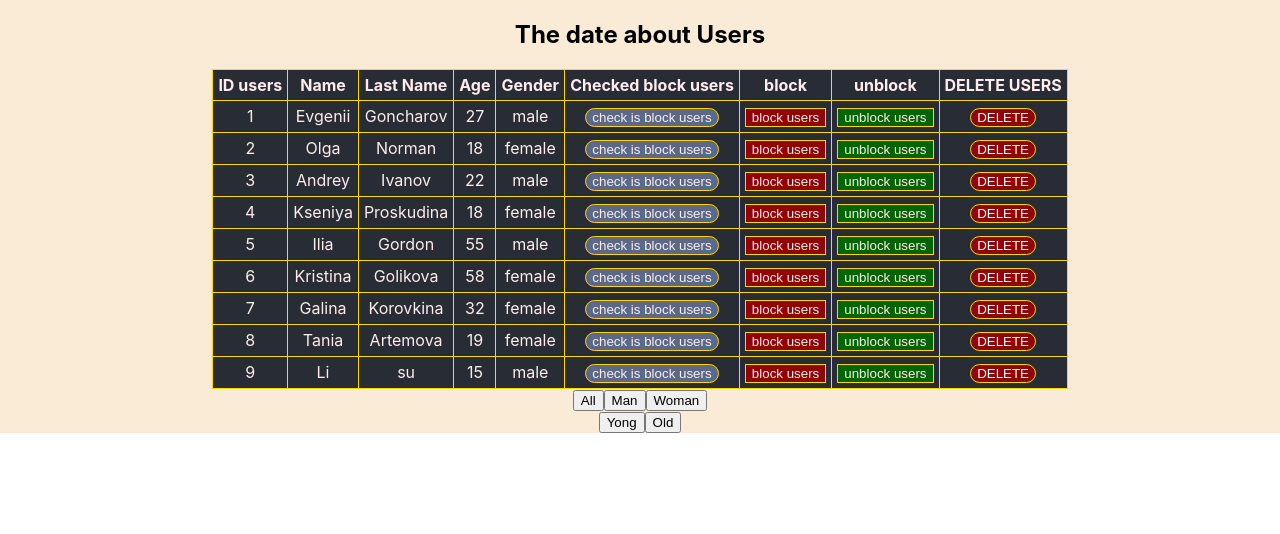
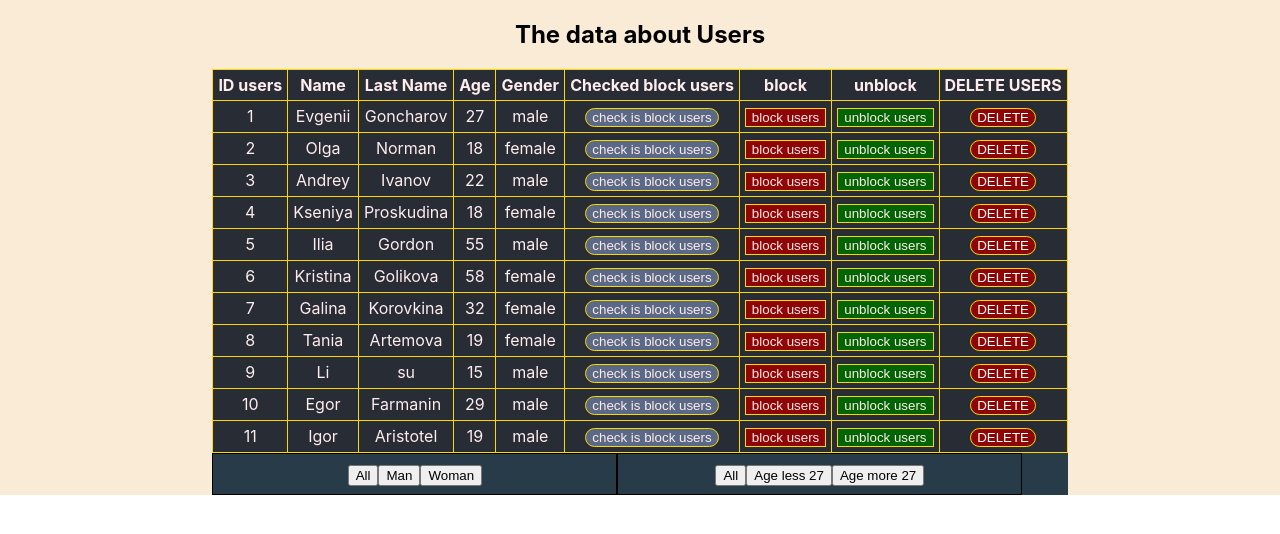
Before and after one commit to 1evgen/mini_learning_project, a React (Create React App) app: page / in a window 1280 px wide. Shown: the top 534 px of the page. Built offline with nearby package versions, Linux system fonts and the light colour scheme.

Commit message:
finished filters

```diff
--- a/src/App.tsx
+++ b/src/App.tsx
@@ -1,7 +1,6 @@
 import React, {useState} from 'react';
-import logo from './logo.svg';
 import './App.css';
-import {UserData} from "./lessen_01/UserData";
+import {typeMainDate, UserData} from "./lessen_01/UserData";
 
 
 const dateUser = [
@@ -11,21 +10,21 @@ const dateUser = [
         lastName: 'Goncharov',
         age: 27,
         gender: "male"
-    } ,
+    },
     {
         id: 2,
         name: 'Olga',
         lastName: 'Norman',
         age: 18,
         gender: "female"
-    } ,
+    },
     {
         id: 3,
         name: 'Andrey',
         lastName: 'Ivanov',
         age: 22,
         gender: "male"
-    } ,
+    },
     {
         id: 4,
         name: 'Kseniya',
@@ -33,62 +32,104 @@ const dateUser = [
         age: 18,
         gender: "female"
 
-    } ,
+    },
     {
         id: 5,
         name: 'Ilia',
         lastName: 'Gordon',
         age: 55,
         gender: "male"
-    } ,
+    },
     {
         id: 6,
         name: 'Kristina',
         lastName: 'Golikova',
         age: 58,
         gender: "female"
-    } ,
+    },
     {
         id: 7,
         name: 'Galina',
         lastName: 'Korovkina',
         age: 32,
         gender: "female"
-    } ,
+    },
     {
         id: 8,
         name: 'Tania',
         lastName: 'Artemova',
         age: 19,
         gender: "female"
-    } ,
+    },
     {
         id: 9,
         name: 'Li',
         lastName: 'su',
         age: 15,
         gender: "male"
-    } ,
+    },
+    {
+        id: 10,
+        name: 'Egor',
+        lastName: 'Farmanin',
+        age: 29,
+        gender: "male"
+    },
+    {
+        id: 11,
+        name: 'Igor',
+        lastName: 'Aristotel',
+        age: 19,
+        gender: "male"
+    },
 ]
 
 
+export type typeForGender = 'All' | 'male' | 'female';
+export type typeOfAge = "All" | "Yong" | "Old"
 
 function App() {
-    let[freshUsersCount, setDeletedUsersCount] = useState(dateUser);
+    // delete
+    const [freshUsersCount, setDeletedUsersCount] = useState(dateUser);
+    const deleteUsers = (id_num: number) => {
+        let usersWasDelete = freshUsersCount.filter((el) => el.id !== id_num);
+        setDeletedUsersCount(usersWasDelete);
+    };
 
-    const deleteUsers = (id_num: number) => {
-        debugger;
-        let  usersWasDelete = freshUsersCount.filter((el)=> el.id !== id_num);
-        setDeletedUsersCount(usersWasDelete);
+    // filter gender
+    const [filterGender, setFilterGender] = useState<typeForGender>('All');
+    const filteredUsersGender = (freshUsersCount: typeMainDate[], gender: typeForGender) => {
+        if (gender === 'All') {
+            return freshUsersCount;
+        } else {
+            return freshUsersCount.filter((el) => el.gender === gender);
         }
+    };
+    const newDataUsers = filteredUsersGender(freshUsersCount, filterGender);
 
-
-
+// filter age
+    let [filterAge, setFilterAge] = useState<typeOfAge>("All"); // creat useState
+    const filterAgeUsers = (newDataUsers: typeMainDate[], age: typeOfAge) => {   // create function instruction
+        if (age === "All") {                                                     // what will be filters
+            return newDataUsers;
+        } else if (age === "Yong") {
+            return newDataUsers.filter((element) => element.age <= 27);
+        } else if (age === "Old") {
+            return newDataUsers.filter((element) => element.age > 27);
+        } else {
+            return newDataUsers;
+        }
+    }
+    let NewDataAboutUsers = filterAgeUsers(newDataUsers, filterAge);    // create new value and
+                                                                        // pass our new filter' array
     return (
         <div className="App">
-      <UserData nameTable={"The date about Users"}
-                dataUsers={freshUsersCount}
+            <UserData
+                nameTable={'The data about Users'}
+                dataUsers={NewDataAboutUsers}
                 deleteUser={deleteUsers}
+                filterUsersGender={setFilterGender}
+                filterUsersAge={setFilterAge}             // push function UseState
             />
         </div>
     );
--- a/src/lessen_01/UserData.module.css
+++ b/src/lessen_01/UserData.module.css
@@ -45,3 +45,22 @@
     background-color: #8f0404;
     color: white;
 }
+
+.filters {
+    display: flex;
+    background-color: #283b48
+}
+
+.filters .gender {
+    border: 1px solid black;
+    width: 383px;
+    height: 20px;
+    padding: 10px;
+}
+
+.filters .age {
+    border: 1px solid black;
+    width: 383px;
+    height: 20px;
+    padding: 10px;
+}
--- a/src/lessen_01/UserData.tsx
+++ b/src/lessen_01/UserData.tsx
@@ -1,7 +1,10 @@
 import React from "react";
 import s from './UserData.module.css'
+import {typeForGender, typeOfAge} from "../App";
 
-type typeMainDate = {
+
+
+ export type typeMainDate = {
     id: number,
     name: string,
     lastName: string,
@@ -13,9 +16,20 @@ type UserDataType = {
     dataUsers: typeMainDate[]
     nameTable: string
     deleteUser: (id_num: number)=> void
+    filterUsersGender: (gender:typeForGender) => void
+    filterUsersAge:(age:typeOfAge) => void
 }
 
 export const UserData: React.FC<UserDataType> = (props) => {
+
+     const handlerFunctionFilter = (gender: typeForGender) => {
+         props.filterUsersGender(gender)
+     }
+     const handlerFilterAge = (age: typeOfAge) => {
+         props.filterUsersAge(age);
+    }
+
+
     return (
         <div className={s.content}>
             <div className={s.wrapper}>
@@ -57,14 +71,15 @@ export const UserData: React.FC<UserDataType> = (props) => {
             </table>
                 <div className={s.filters}>
                 <div className={s.gender}>
-                  <span><button>All</button></span>
-                    <span><button>Man</button></span>
-                    <span><button>Woman</button></span>
+                  <span className={s.buttonOne}><button onClick={()=> handlerFunctionFilter("All")}>All</button></span>
+                    <span className={s.buttonTwo}><button onClick={()=> handlerFunctionFilter("male")} >Man</button></span>
+                    <span className={s.buttonThree}><button onClick={()=> handlerFunctionFilter("female")} >Woman</button></span>
                 </div>
-                <div className={s.age}>
-                    <span><button>Yong</button></span>
-                    <span><button>Old</button></span>
-                </div>
+                    <div className={s.age}>
+                        <span className={s.buttonAll}><button onClick={()=> handlerFilterAge("All")}>All</button></span>
+                         <span className={s.buttonTwo}><button onClick={()=> handlerFilterAge("Yong")}>Age less 27</button></span>
+                        <span className={s.buttonThree} ><button onClick={()=> handlerFilterAge("Old")}>Age more 27</button></span>
+                    </div>
                 </div>
         </div>
 
```
Lines whose indentation alone changed are shown as unchanged.
